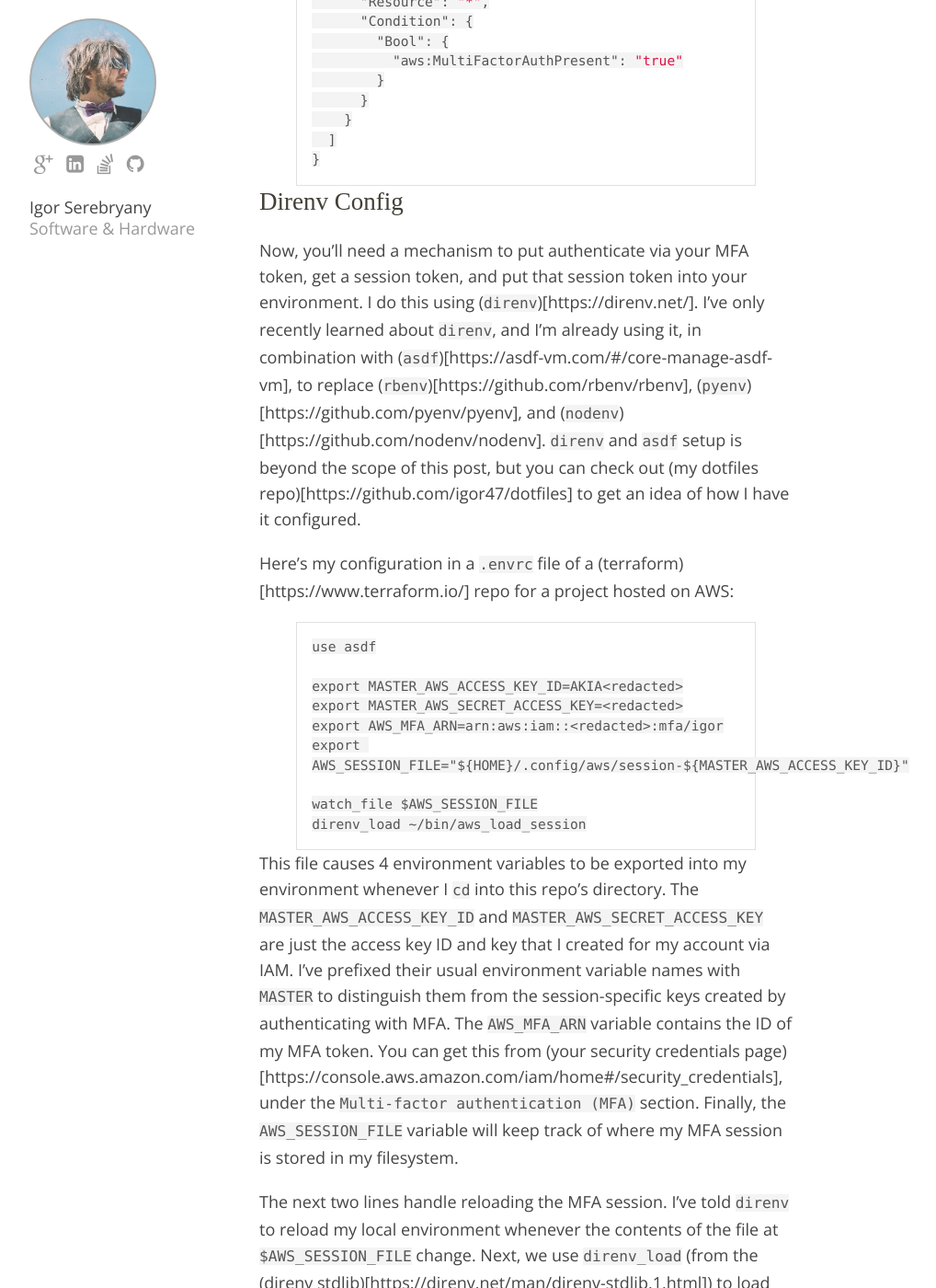
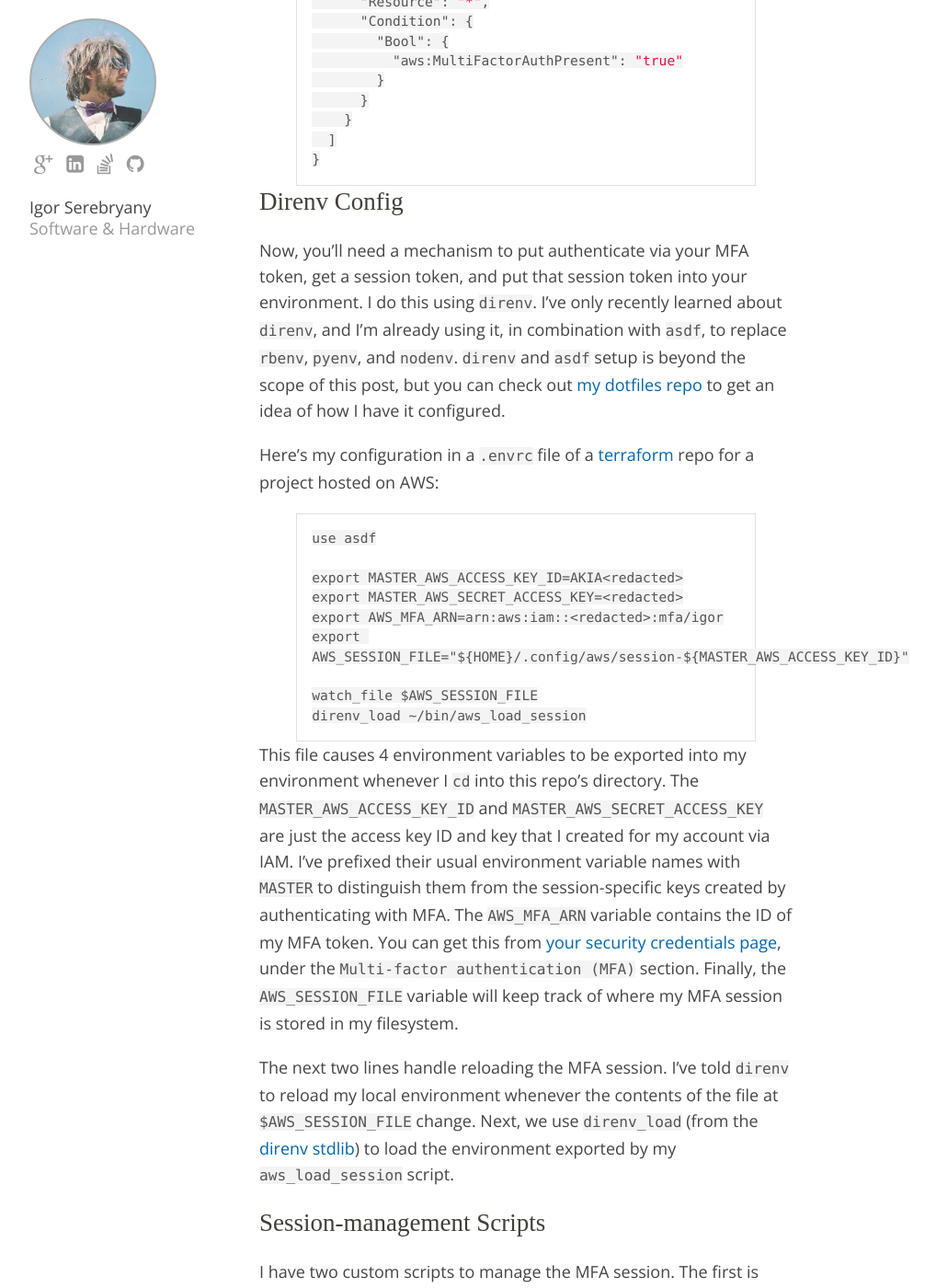
Before and after one commit to igor47/blog, a Jekyll site: the page built from _posts/2020-08-28-aws-mfa-cli-direnv.md, in a window 1280 px wide and 1400 px high, scrolled down 677 px. Shown: the whole window at 92% size, without its empty margins (138-1156 px from the left). Built offline with Jekyll 4.4.1, drawn with Linux system fonts in a browser that asks for light colours; some web fonts are replaced; some of the changed text lies outside the part shown.

Commit message:
AWSMFACLI: correct markdown

````diff
--- a/_posts/2020-08-28-aws-mfa-cli-direnv.md
+++ b/_posts/2020-08-28-aws-mfa-cli-direnv.md
@@ -35,11 +35,11 @@ This group should have a policy that looks like this:
 ## Direnv Config ##
 
 Now, you'll need a mechanism to put authenticate via your MFA token, get a session token, and put that session token into your environment.
-I do this using (`direnv`)[https://direnv.net/].
-I've only recently learned about `direnv`, and I'm already using it, in combination with (`asdf`)[https://asdf-vm.com/#/core-manage-asdf-vm], to replace (`rbenv`)[https://github.com/rbenv/rbenv], (`pyenv`)[https://github.com/pyenv/pyenv], and (`nodenv`)[https://github.com/nodenv/nodenv].
-`direnv` and `asdf` setup is beyond the scope of this post, but you can check out (my dotfiles repo)[https://github.com/igor47/dotfiles] to get an idea of how I have it configured.
+I do this using [`direnv`](https://direnv.net/).
+I've only recently learned about `direnv`, and I'm already using it, in combination with [`asdf`](https://asdf-vm.com/#/core-manage-asdf-vm), to replace [`rbenv`](https://github.com/rbenv/rbenv), [`pyenv`](https://github.com/pyenv/pyenv), and [`nodenv`](https://github.com/nodenv/nodenv).
+`direnv` and `asdf` setup is beyond the scope of this post, but you can check out [my dotfiles repo](https://github.com/igor47/dotfiles) to get an idea of how I have it configured.
 
-Here's my configuration in a `.envrc` file of a (terraform)[https://www.terraform.io/] repo for a project hosted on AWS:
+Here's my configuration in a `.envrc` file of a [terraform](https://www.terraform.io/) repo for a project hosted on AWS:
 
 ```
 use asdf
@@ -57,12 +57,12 @@ This file causes 4 environment variables to be exported into my environment when
 The `MASTER_AWS_ACCESS_KEY_ID` and `MASTER_AWS_SECRET_ACCESS_KEY` are just the access key ID and key that I created for my account via IAM.
 I've prefixed their usual environment variable names with `MASTER` to distinguish them from the session-specific keys created by authenticating with MFA.
 The `AWS_MFA_ARN` variable contains the ID of my MFA token.
-You can get this from (your security credentials page)[https://console.aws.amazon.com/iam/home#/security_credentials], under the `Multi-factor authentication (MFA)` section.
+You can get this from [your security credentials page](https://console.aws.amazon.com/iam/home#/security_credentials), under the `Multi-factor authentication (MFA)` section.
 Finally, the `AWS_SESSION_FILE` variable will keep track of where my MFA session is stored in my filesystem.
 
 The next two lines handle reloading the MFA session.
 I've told `direnv` to reload my local environment whenever the contents of the file at `$AWS_SESSION_FILE` change.
-Next, we use `direnv_load` (from the (direnv stdlib)[https://direnv.net/man/direnv-stdlib.1.html]) to load the environment exported by my `aws_load_session` script.
+Next, we use `direnv_load` (from the [direnv stdlib](https://direnv.net/man/direnv-stdlib.1.html)) to load the environment exported by my `aws_load_session` script.
 
 ## Session-management Scripts ##
 
````
Also changed, not shown: other parts of _posts/2020-08-28-aws-mfa-cli-direnv.md (+1 -1 lines).
